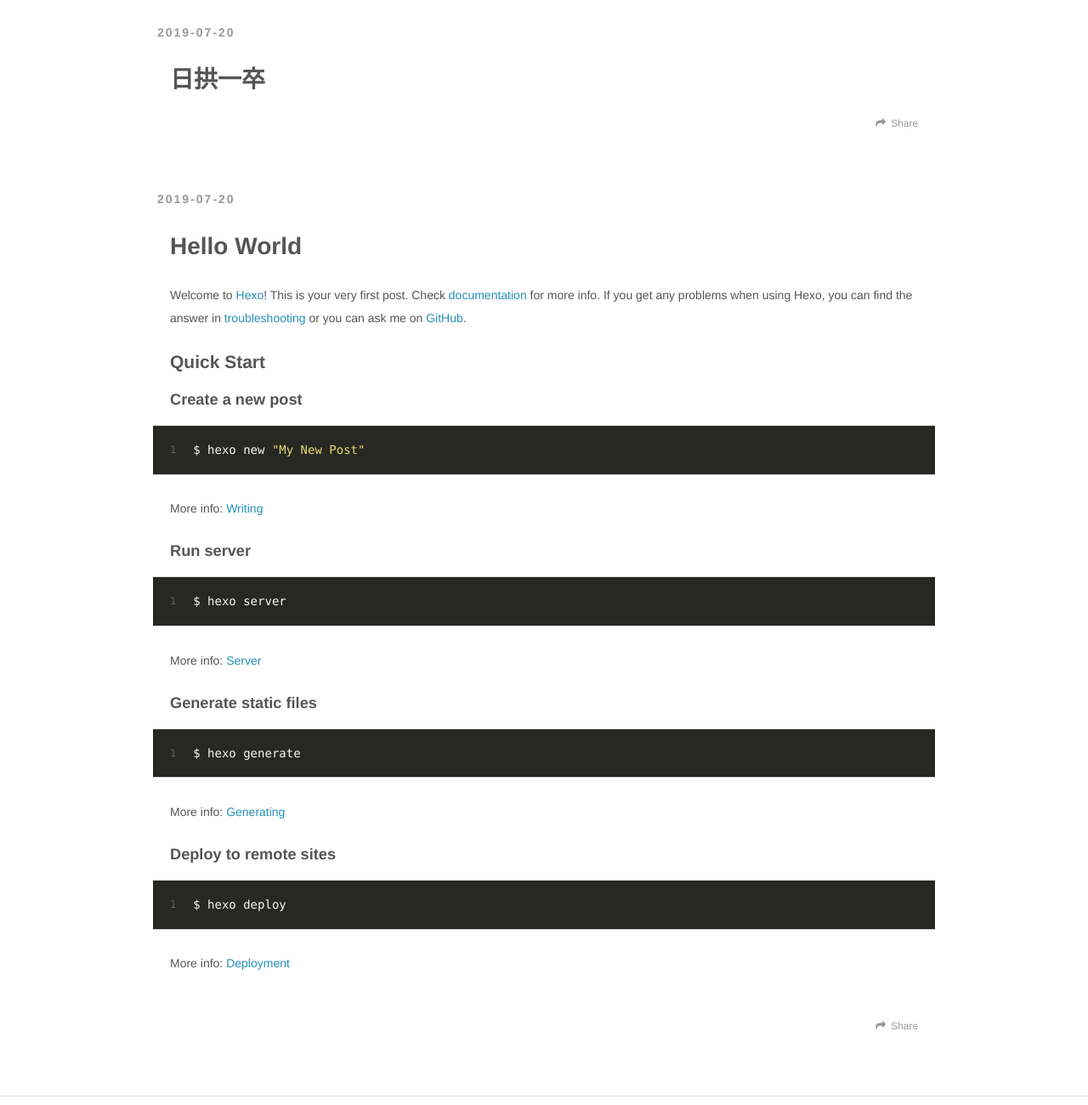
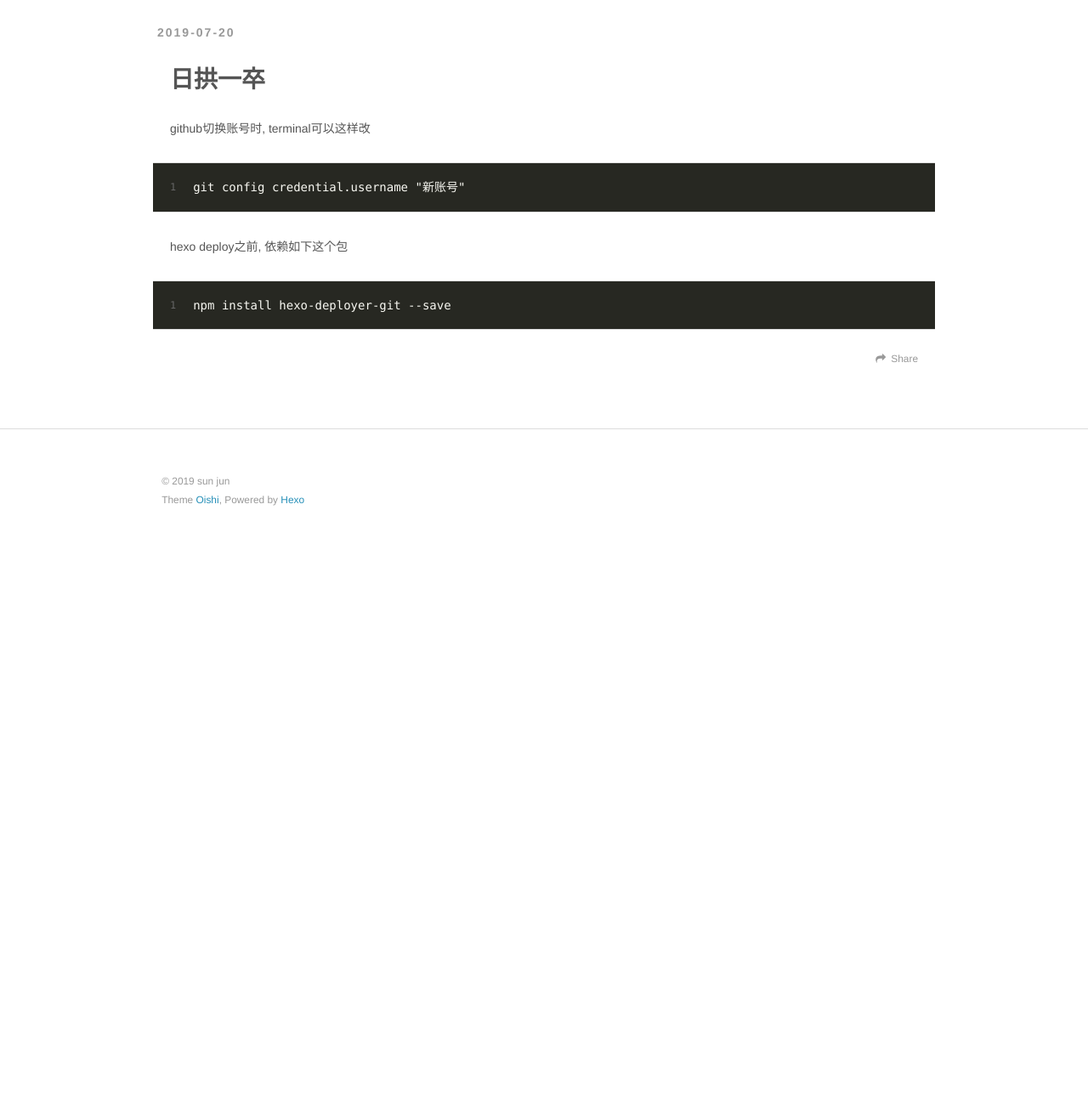
Before and after one commit to nujnus/nujnus.github.io, a plain HTML site: page index.html in a window 1280 px wide. Shown: the part 320-1620 px from the top of the page at 85% size. After the commit the page ends 970 px from the top, so only its background shows below. Drawn offline with nearby package versions, Linux system fonts and the light colour scheme.

Commit message:
Site updated: 2019-07-20 07:05:08

```diff
--- a/index.html
+++ b/index.html
@@ -121,66 +121,18 @@
 
     <div class="article-entry" itemprop="articleBody">
 
+        <p>github切换账号时, terminal可以这样改</p>
+<figure class="highlight plain"><table><tr><td class="gutter"><pre><span class="line">1</span><br></pre></td><td class="code"><pre><span class="line">git config credential.username &quot;新账号&quot;</span><br></pre></td></tr></table></figure>
+
+<p>hexo deploy之前, 依赖如下这个包</p>
+<figure class="highlight plain"><table><tr><td class="gutter"><pre><span class="line">1</span><br></pre></td><td class="code"><pre><span class="line">npm install hexo-deployer-git --save</span><br></pre></td></tr></table></figure>
+
 
 
     </div>
     <footer class="article-footer">
 
-        <a data-url="https://sunnycloudy.github.io/2019/07/20/rigongyizu/" data-id="cjyap7zzy0001m81icjamq11a" class="article-share-link">Share</a>
-
-
-
-    </footer>
-  </div>
-
-</article>
-
-
-
-
-
-
-    <article id="post-hello-world" class="article article-type-post" itemscope itemprop="blogPost">
-  <div class="article-meta">
-    <a href="/2019/07/20/hello-world/" class="article-date">
-  <time datetime="2019-07-19T22:46:32.482Z" itemprop="datePublished">2019-07-20</time>
-</a>
-
-  </div>
-  <div class="article-inner">
-
-
-      <header class="article-header">
-
-
-    <h1 itemprop="name">
-      <a class="article-title" href="/2019/07/20/hello-world/">Hello World</a>
-    </h1>
-
-
-      </header>
-
-    <div class="article-entry" itemprop="articleBody">
-
-        <p>Welcome to <a href="https://hexo.io/" target="_blank" rel="noopener">Hexo</a>! This is your very first post. Check <a href="https://hexo.io/docs/" target="_blank" rel="noopener">documentation</a> for more info. If you get any problems when using Hexo, you can find the answer in <a href="https://hexo.io/docs/troubleshooting.html" target="_blank" rel="noopener">troubleshooting</a> or you can ask me on <a href="https://github.com/hexojs/hexo/issues" target="_blank" rel="noopener">GitHub</a>.</p>
-<h2 id="Quick-Start"><a href="#Quick-Start" class="headerlink" title="Quick Start"></a>Quick Start</h2><h3 id="Create-a-new-post"><a href="#Create-a-new-post" class="headerlink" title="Create a new post"></a>Create a new post</h3><figure class="highlight bash"><table><tr><td class="gutter"><pre><span class="line">1</span><br></pre></td><td class="code"><pre><span class="line">$ hexo new <span class="string">"My New Post"</span></span><br></pre></td></tr></table></figure>
-
-<p>More info: <a href="https://hexo.io/docs/writing.html" target="_blank" rel="noopener">Writing</a></p>
-<h3 id="Run-server"><a href="#Run-server" class="headerlink" title="Run server"></a>Run server</h3><figure class="highlight bash"><table><tr><td class="gutter"><pre><span class="line">1</span><br></pre></td><td class="code"><pre><span class="line">$ hexo server</span><br></pre></td></tr></table></figure>
-
-<p>More info: <a href="https://hexo.io/docs/server.html" target="_blank" rel="noopener">Server</a></p>
-<h3 id="Generate-static-files"><a href="#Generate-static-files" class="headerlink" title="Generate static files"></a>Generate static files</h3><figure class="highlight bash"><table><tr><td class="gutter"><pre><span class="line">1</span><br></pre></td><td class="code"><pre><span class="line">$ hexo generate</span><br></pre></td></tr></table></figure>
-
-<p>More info: <a href="https://hexo.io/docs/generating.html" target="_blank" rel="noopener">Generating</a></p>
-<h3 id="Deploy-to-remote-sites"><a href="#Deploy-to-remote-sites" class="headerlink" title="Deploy to remote sites"></a>Deploy to remote sites</h3><figure class="highlight bash"><table><tr><td class="gutter"><pre><span class="line">1</span><br></pre></td><td class="code"><pre><span class="line">$ hexo deploy</span><br></pre></td></tr></table></figure>
-
-<p>More info: <a href="https://hexo.io/docs/deployment.html" target="_blank" rel="noopener">Deployment</a></p>
-
-
-    </div>
-    <footer class="article-footer">
-
-        <a data-url="https://sunnycloudy.github.io/2019/07/20/hello-world/" data-id="cjyap7zzt0000m81i2kx7c64t" class="article-share-link">Share</a>
+        <a data-url="https://sunnycloudy.github.io/2019/07/20/rigongyizu/" data-id="cjyapod9a0000dh1ir86d3rn1" class="article-share-link">Share</a>
 
 
 
```
Also changed, not shown: 2019/07/20/rigongyizu/index.html (+12 -13 lines), archives/2019/07/index.html (+0 -19 lines), archives/2019/index.html (+0 -19 lines), archives/index.html (+0 -19 lines).
